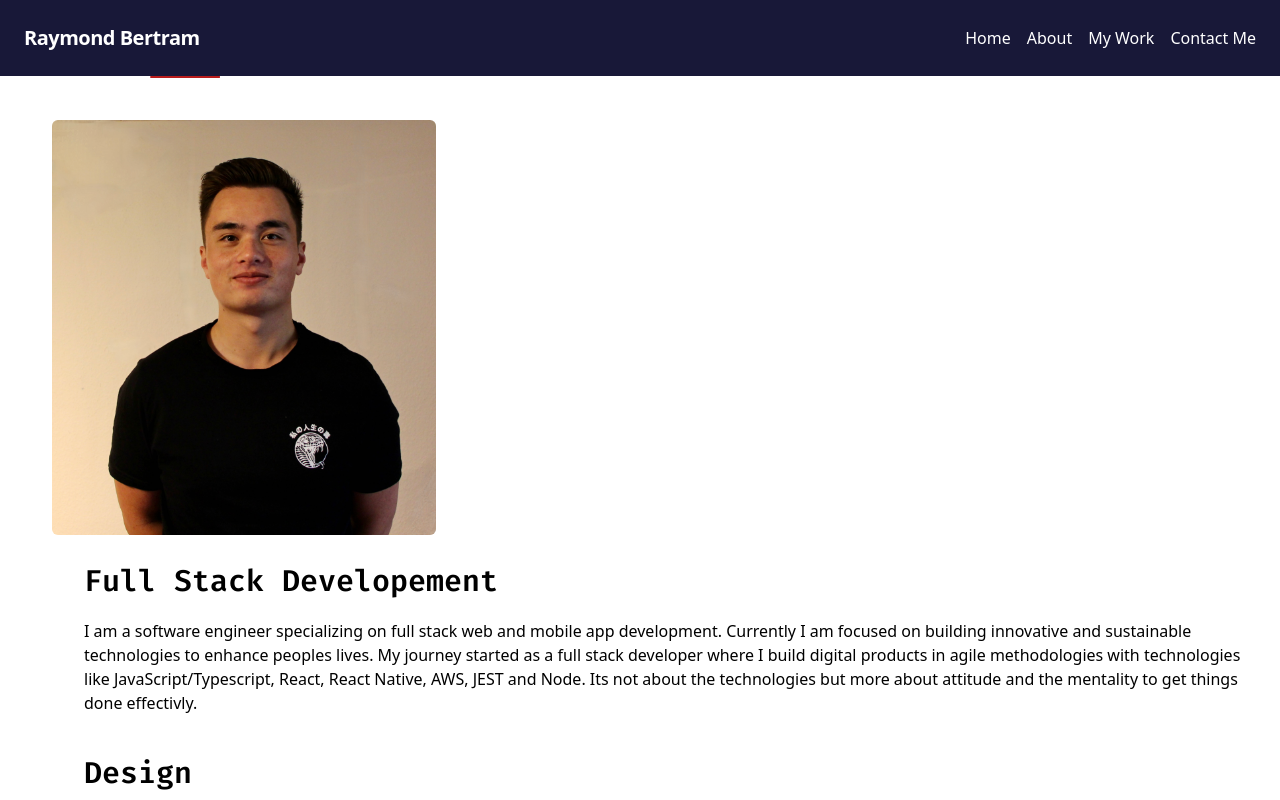
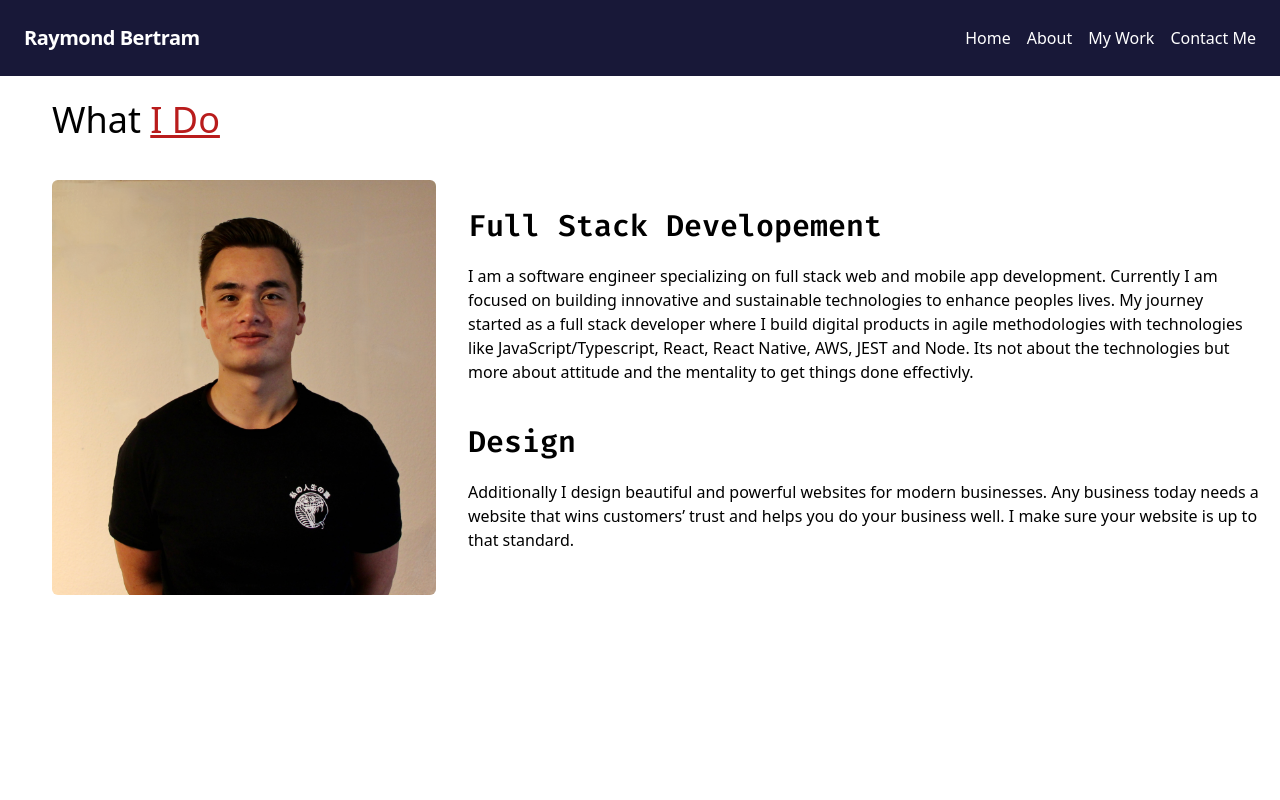
Before and after one commit to RaymondBertram/Raymond-Bertram, a Next.js app: page /about in a window 1280 px wide. Shown: the top 800 px of the page. Built offline with nearby package versions, Linux system fonts and the light colour scheme.

Commit message:
improvements

```diff
--- a/src/components/navigation/navigation.component.tsx
+++ b/src/components/navigation/navigation.component.tsx
@@ -1,5 +1,6 @@
 "use client";
 import { useState } from "react";
+import Link from "next/link";
 
 export default function Navigation() {
   const [isOpen, setIsOpen] = useState<string>('hidden');
@@ -20,9 +21,9 @@ export default function Navigation() {
           <a href="/" className="block text-base mt-4 lg:inline-block lg:mt-0 text-[#ffffff] hover:text-[#FF0763] mr-4" onClick={toggleMenu}>
             Home
           </a>
-          <a href="/about" className="block text-base mt-4 lg:inline-block lg:mt-0 text-[#ffffff] hover:text-[#FF0763] mr-4" onClick={toggleMenu}>
+          <Link href="/about" className="block text-base mt-4 lg:inline-block lg:mt-0 text-[#ffffff] hover:text-[#FF0763] mr-4" onClick={toggleMenu}>
             About
-          </a>
+          </Link>
           <a href="/#mywork" className="block text-base mt-4 lg:inline-block lg:mt-0 text-[#ffffff] hover:text-[#FF0763] mr-4" onClick={toggleMenu}>
             My Work
           </a>
--- a/src/pages/about/index.tsx
+++ b/src/pages/about/index.tsx
@@ -15,12 +15,12 @@ export default function About() {
       initial={{ opacity: 0, y: 20 }}
       animate={isVisible ? { opacity: 1, y: 0 } : {}}
       transition={{ duration: 1, ease: "easeIn" }}
-      className="flex flex-col px-5 lg:py-5 lg:h-screen"
+      className="flex flex-col px-5 lg:py-20 lg:min-h-screen"
       >
       <h1 className="mt-5 pr-2 my-5 font-normal leading-[140%] text-[37px] lg:text-4xl lg:pl-8">What <span className="underline text-red-700">I Do</span></h1>
-      <div className="my-5 lg:pl-8">
+      <div className="my-5 lg:pl-8 lg:flex lg:flex-row">
         <Image placeholder={"blur"} src={aboutPicture} alt="ray" className="rounded-md lg:max-w-96" />
-        <div className="lg:flex-col lg:justify-between lg:items-start lg:pl-8">
+        <div className="lg:flex-row lg:justify-between lg:items-start lg:pl-8">
           <div className="pt-2">
             <p className={`mt-5 pr-2 mb-5 font-semibold leading-[140%] text-2xl lg:text-3xl ${firaCode.className}`}>Full Stack Developement</p>
             <p className={`leading-6`}>
```
Lines whose indentation alone changed are shown as unchanged.
